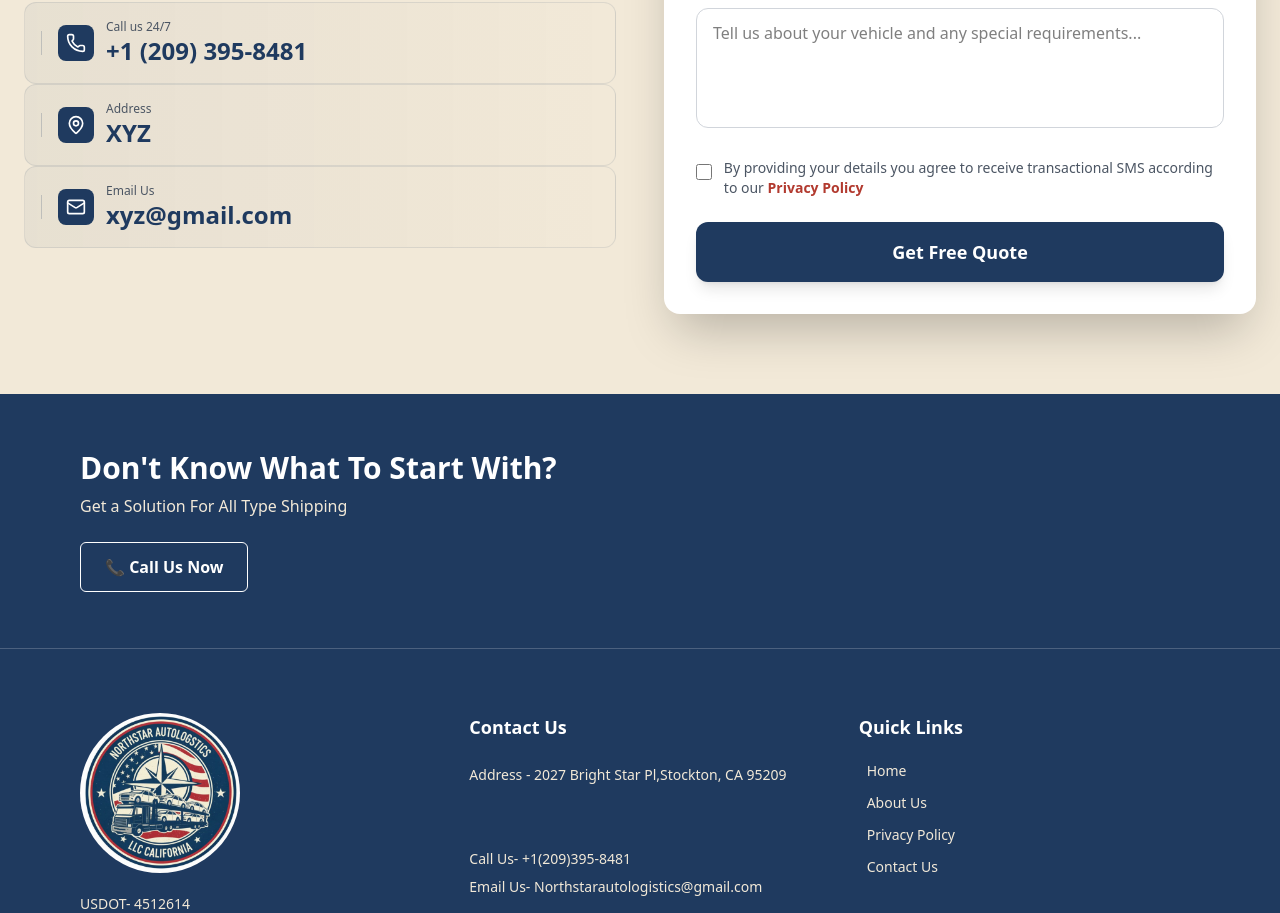
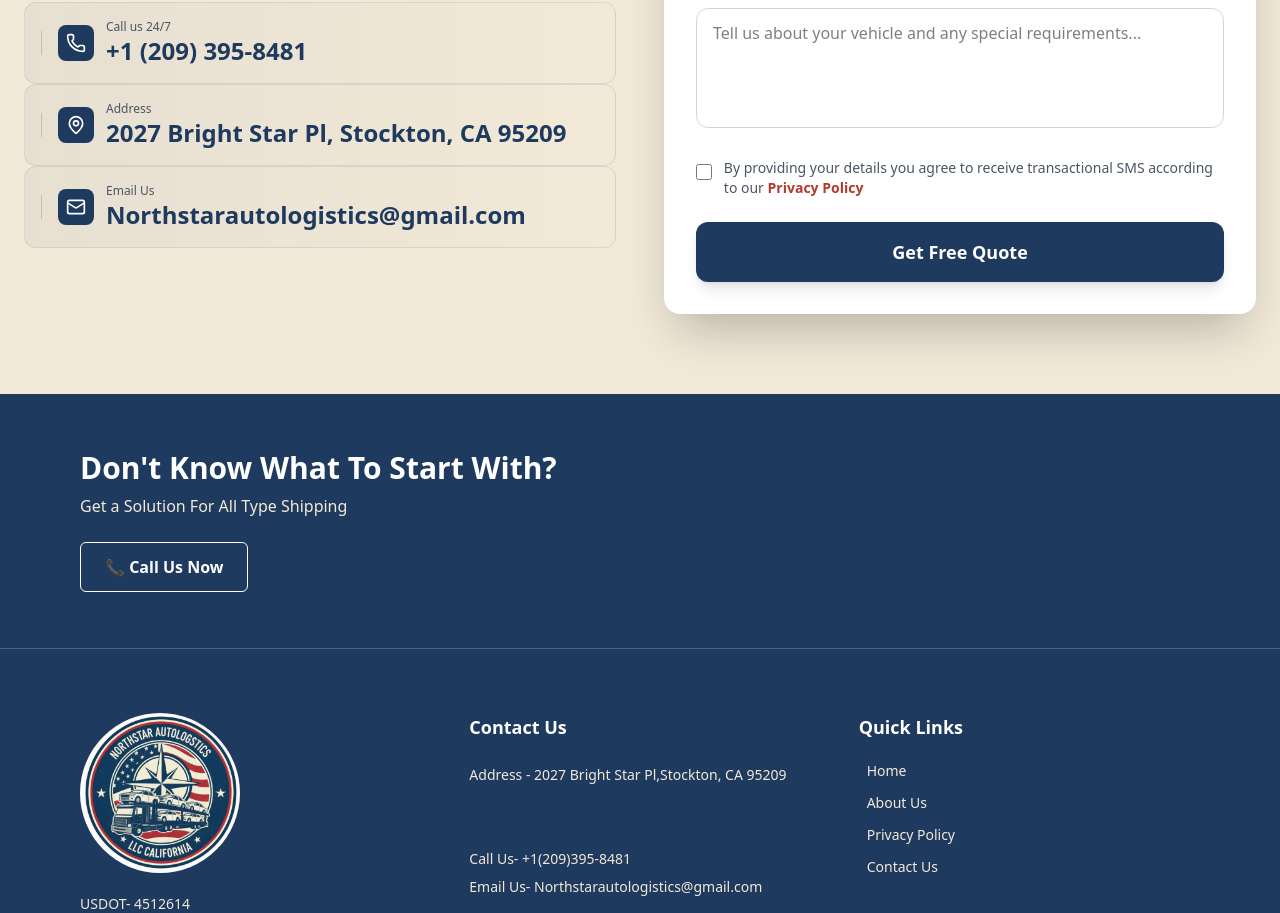
Before and after one commit to officialsanju2004/NorthstarAutologistics, a React (Vite) app in the folder client/: page /contact in a window 1280 px wide. Shown: the part 1266-2179 px from the top of the page. Built offline with nearby package versions, Linux system fonts and the light colour scheme.

Commit message:
Update contact information in ContactUs component

```diff
--- a/client/src/Components/ContactUs.jsx
+++ b/client/src/Components/ContactUs.jsx
@@ -152,7 +152,7 @@ const handleSubmit = (e) => {
 
         className="text-xl md:text-2xl font-bold text-[#1F3A5F] hover:text-[#B23A2F] transition-colors"
       >
-        XYZ
+        2027 Bright Star Pl, Stockton, CA 95209
       </a>
     </div>
   </div>
@@ -174,7 +174,7 @@ const handleSubmit = (e) => {
 
         className="text-xl md:text-2xl font-bold text-[#1F3A5F] hover:text-[#B23A2F] transition-colors"
       >
-        xyz@gmail.com
+        Northstarautologistics@gmail.com
       </a>
     </div>
   </div>
```
